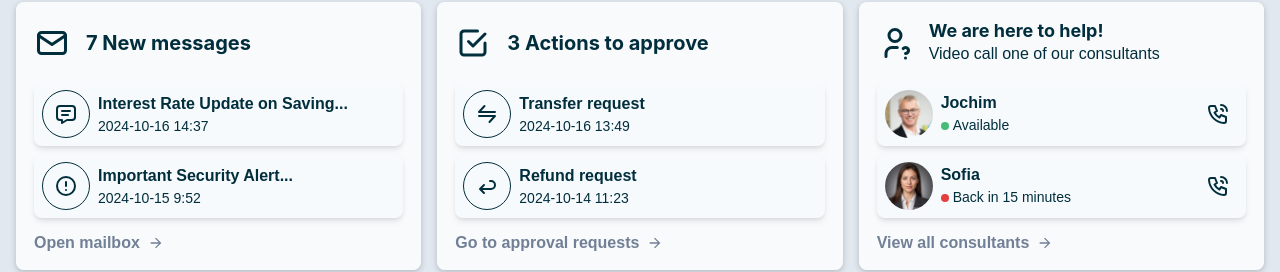
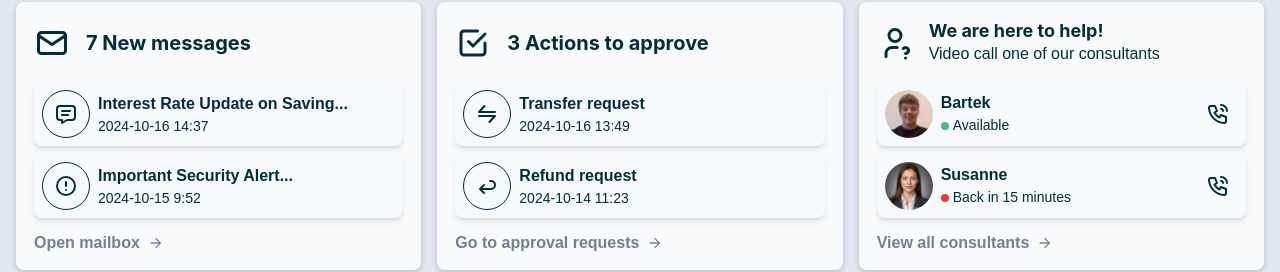
Before and after one commit to swift-soft/collabothon-2024, a React (Vite) app in the folder web/: page / in a window 1280 px wide. Shown: the part 204-476 px from the top of the page. Built offline with nearby package versions, Linux system fonts and the light colour scheme.

Commit message:
bartek consultant

```diff
--- a/web/src/components/ConsultantsWidget.jsx
+++ b/web/src/components/ConsultantsWidget.jsx
@@ -13,13 +13,13 @@ import { IconPhoneCall, IconUserQuestion } from "@tabler/icons-react";
 
 const consultants = [
   {
-    avatar: "/imgs/consultant-2.jpg",
-    name: "Jochim",
+    avatar: "/imgs/avatar-bartek.jpg",
+    name: "Bartek",
     available: true,
   },
   {
     avatar: "/imgs/consultant-1.jpg",
-    name: "Sofia",
+    name: "Susanne",
     available: false,
   },
 ];
```
Also changed, not shown: web/public/imgs/avatar-bartek.jpg (added).
